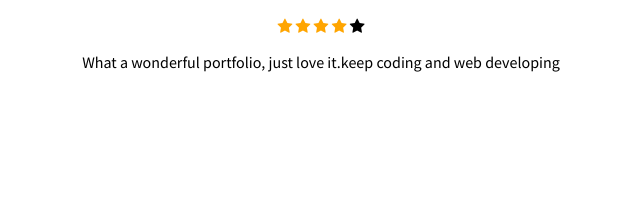
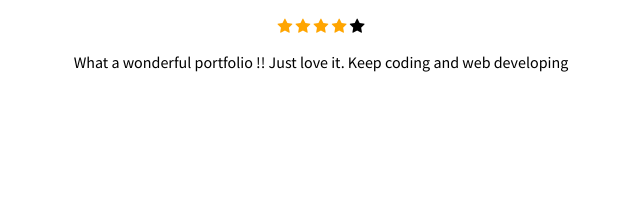
Before and after one commit to ansarali41/assignment-1, a plain HTML site: page index.html in a window 1280 px wide. Shown: the part 2706-2922 px from the top of the page, 319-959 px from the left. Drawn offline with Linux system fonts and the light colour scheme; a web font is replaced by a local one.

Commit message:
finished

```diff
--- a/index.html
+++ b/index.html
@@ -89,7 +89,7 @@
         <span class="fa fa-star checked"></span>
         <span class="fa fa-star checked"></span>
         <span class="fa fa-star"></span>
-        <p>What a wonderful portfolio, just love it.keep coding and web developing</p>
+        <p>What a wonderful portfolio !! Just love it. Keep coding and web developing</p>
 
     </section>
     <!-- footer section -->
```
